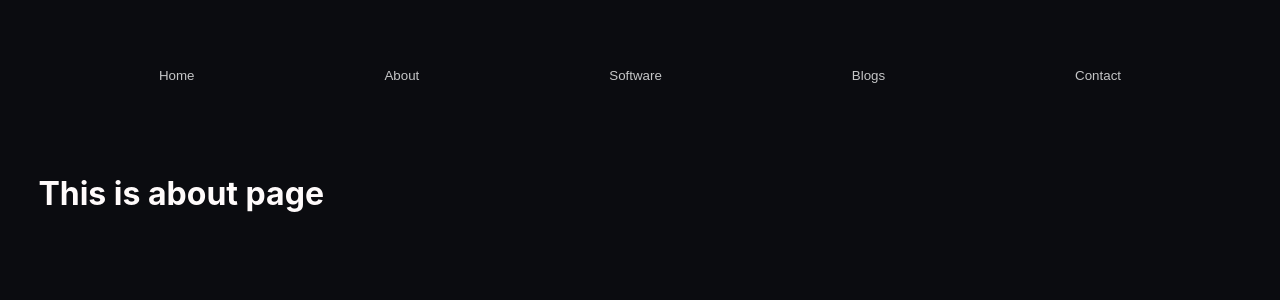
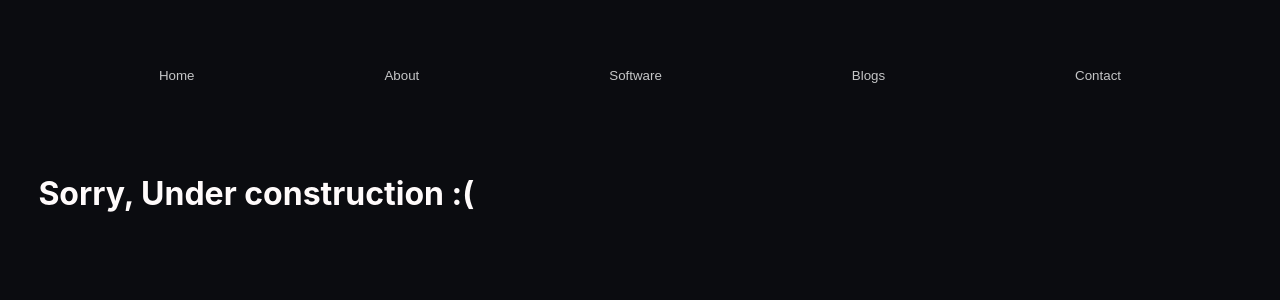
Before and after one commit to Sahhimanshu7/PWR, a React (Create React App) app in the folder my-website/: page /About in a window 1280 px wide. Shown: the top 300 px of the page. Built offline with nearby package versions, Linux system fonts and the light colour scheme.

Commit message:
Updated some CSS

```diff
--- a/my-website/src/Components/About.js
+++ b/my-website/src/Components/About.js
@@ -1,6 +1,6 @@
 function About(){
     return(
-        <h1>This is about page</h1>
+        <h1>Sorry, Under construction :(</h1>
     )
 }
 
--- a/my-website/src/Components/Blogs.js
+++ b/my-website/src/Components/Blogs.js
@@ -1,6 +1,6 @@
 function Blogs(){
     return(
-        <h1>This is Blogs page</h1>
+        <h1>Sorry, Under construction :(</h1>
     )
 }
 
--- a/my-website/src/Components/Contact.js
+++ b/my-website/src/Components/Contact.js
@@ -1,6 +1,6 @@
 function Contact(){
     return(
-        <h1>This is Contact page.</h1>
+        <h1>Sorry, Under construction :(</h1>
     )
 }
 
--- a/my-website/src/index.css
+++ b/my-website/src/index.css
@@ -54,7 +54,7 @@ code {
   font-size: 1.1rem;
 
   color: #FFFBFB;
-  padding: 5% 8%;
+  padding: 5% 5%;
 }
 
 .intro{
```
Also changed, not shown: my-website/src/Components/Software.js (+5 -2 lines).
